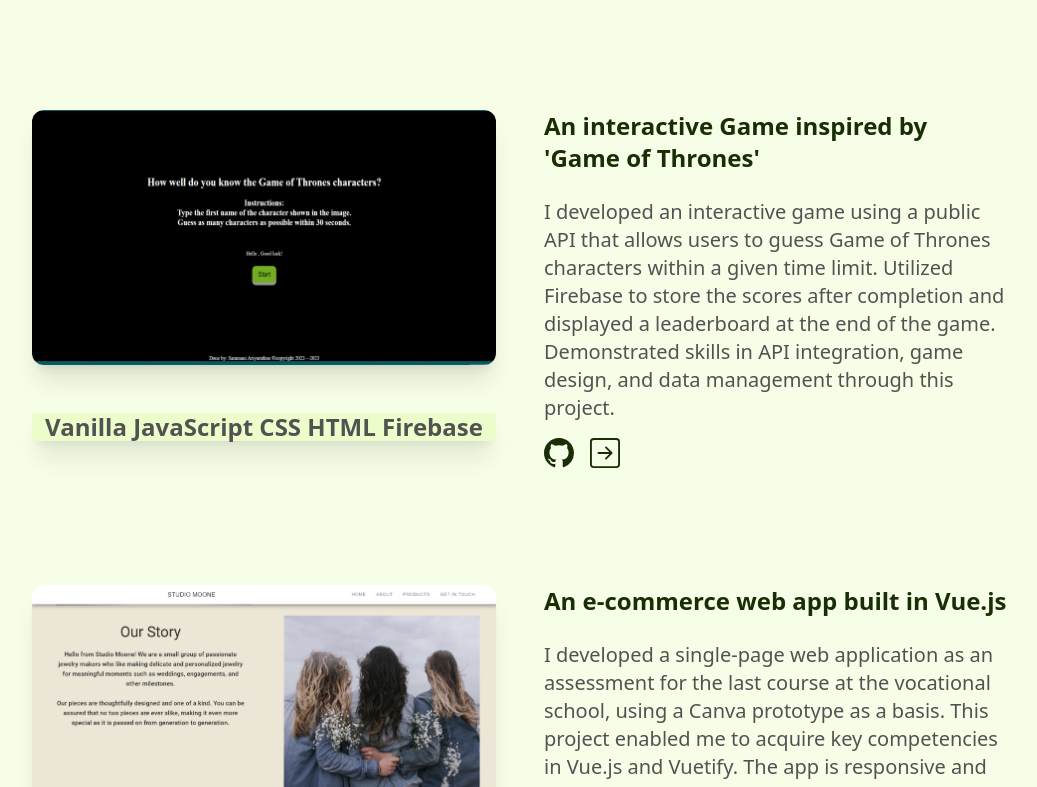
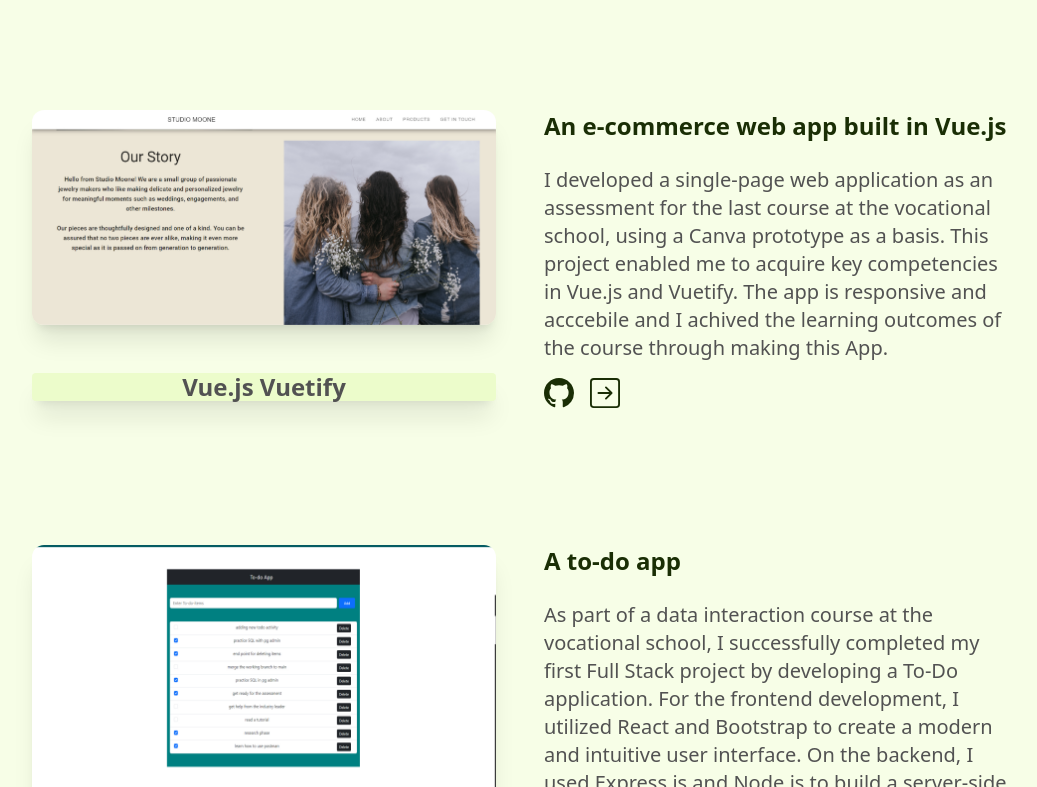
Before and after one commit to SammaniAri/personal-website, a Next.js app: page / in a window 1280 px wide. Shown: the part 2493-3280 px from the top of the page, without its empty margins (120-1157 px from the left). Built offline with nearby package versions, Linux system fonts and the light colour scheme.

Commit message:
Removed school-time projects from the portfolio

```diff
--- a/components/ProjectSection.tsx
+++ b/components/ProjectSection.tsx
@@ -32,17 +32,6 @@ const projects = [
 	},
 
 	{
-		name: "An interactive Game inspired by 'Game of Thrones'",
-		description:
-			"I developed an interactive game using a public API that allows users to guess Game of Thrones characters within a given time limit. Utilized Firebase to store the scores after completion and displayed a leaderboard at the end of the game. Demonstrated  skills in API integration, game design, and data management through this project.",
-		image: "/api.jpg",
-		github:
-			"https://github.com/SammaniAri/react-app-g8",
-		link: "https://game-of-thrones-character-guessing.netlify.app/",
-		technologies:
-			" Vanilla JavaScript  CSS  HTML  Firebase ",
-	},
-	{
 		name: "An e-commerce web app built in Vue.js",
 		description:
 			"I developed a single-page web application as an assessment for the last course at the vocational school, using a Canva prototype as a basis. This project enabled me to acquire key competencies in Vue.js and Vuetify. The app is responsive and acccebile and I achived the learning outcomes of the course through making this App.",
@@ -52,17 +41,7 @@ const projects = [
 		link: "https://ecommerce-jewellery.vercel.app/",
 		technologies: " Vue.js Vuetify ",
 	},
-	{
-		name: "A single page web app",
-		description:
-			"Me and my team developed a single-page web application as a part of a React course at the vocational school, using a Figma prototype as a basis. This project enabled me to acquire key competencies in React and Next.js, while paying attention to search engine optimization,responsiveness and acccebility achieving the learning outcomes of the course.",
-		image: "/singlepage.jpg",
-		github:
-			"https://github.com/SammaniAri/react-app-g8",
-		link: "https://monakinft.vercel.app/",
-		technologies:
-			" React  Figjam  Next.Js  Sass  CSS  HTML ",
-	},
+
 	{
 		name: "A to-do app",
 		description:
```
